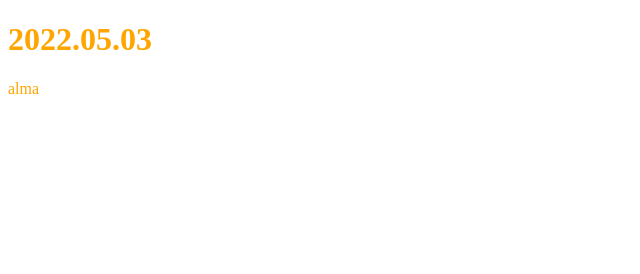
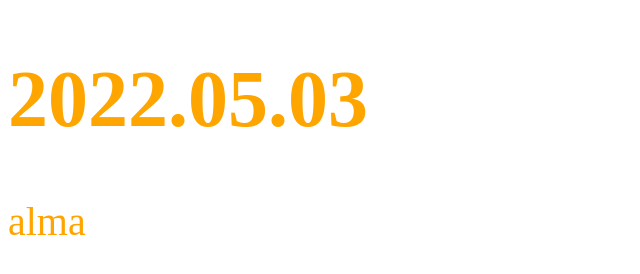
Before and after one commit to BocsiZsombor/11a-a, a plain HTML site: page index.html in a window 1280 px wide. Shown: the whole page, without its empty margins (0-640 px from the left). Drawn offline with Linux system fonts and the light colour scheme.

Commit message:
++++++FIDESZ

```diff
--- a/style.css
+++ b/style.css
@@ -1,3 +1,4 @@
 body{
     color: orange;
+    font-size : 30pt ;
 }
```
